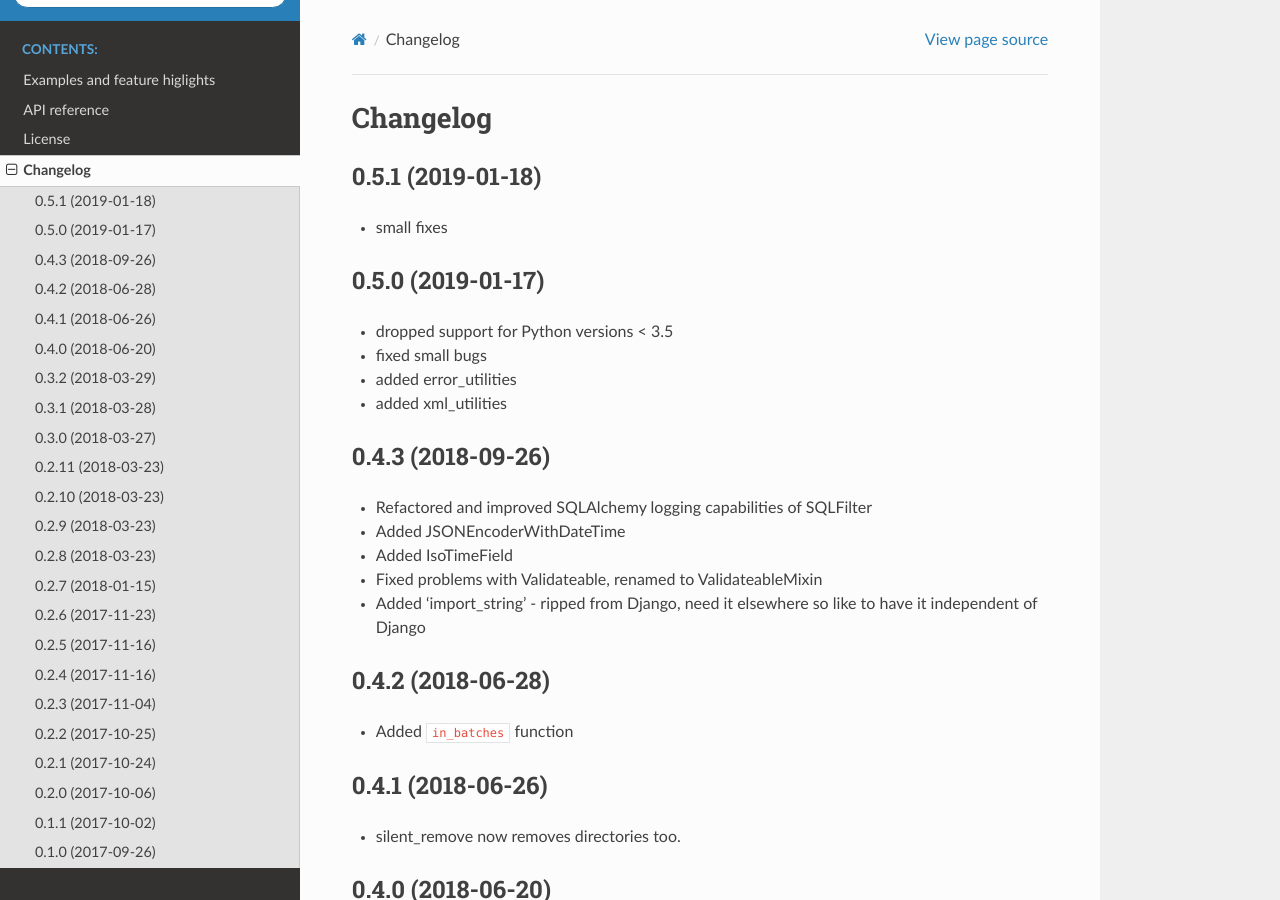
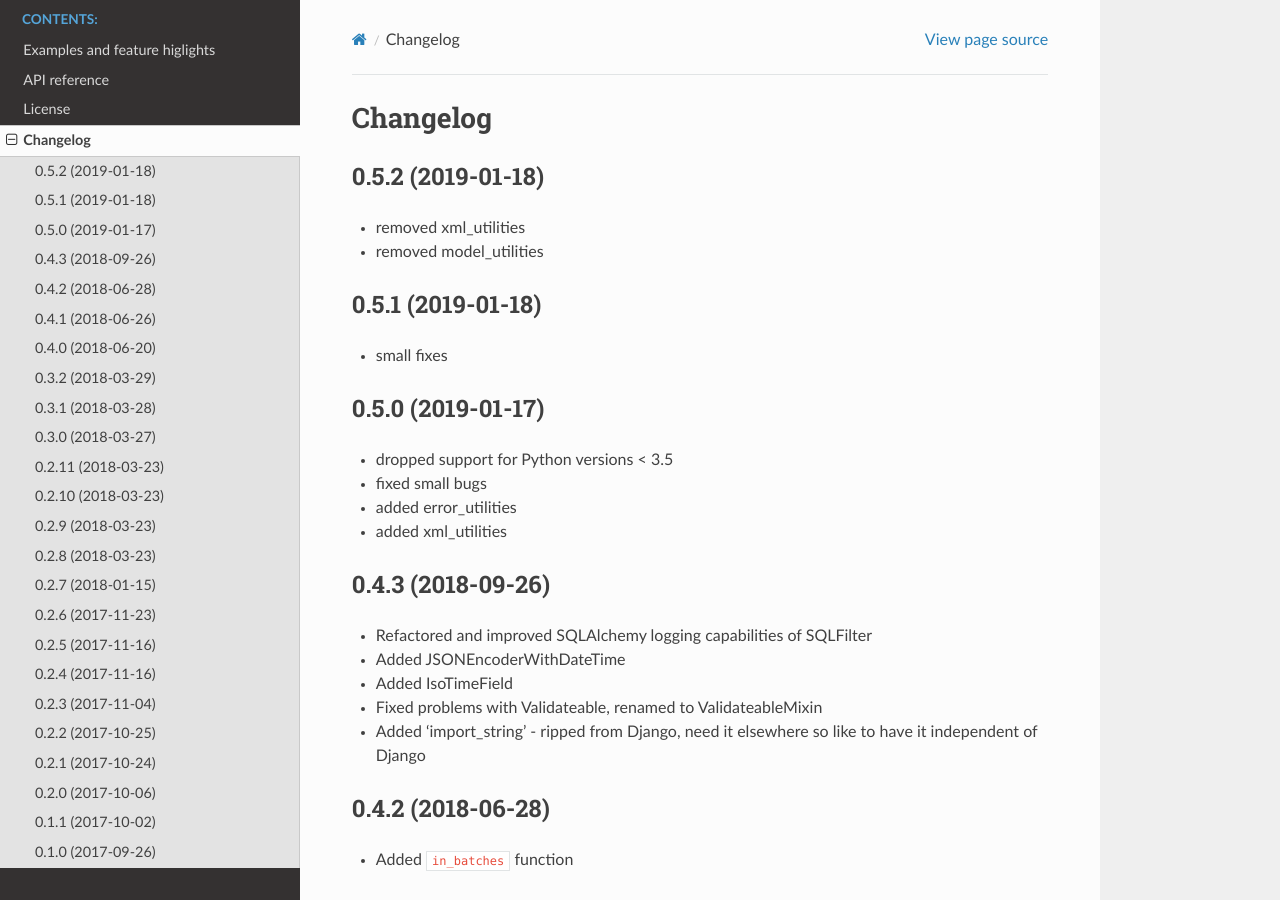
Before and after one commit to tadams42/seveno_pyutil, a Sphinx documentation site: the page built from docs/changelog.rst, in a window 1280 px wide and 900 px high. Built offline with Sphinx 7.4.7 and the Read the Docs theme 2.0.0, drawn with Linux system fonts in a browser that asks for light colours.

Commit message:
Bump version: 0.5.1 → 0.5.2

```diff
--- a/CHANGELOG.md
+++ b/CHANGELOG.md
@@ -1,4 +1,9 @@
 # Changelog
+
+## 0.5.2 (2019-01-18)
+
+- removed xml_utilities
+- removed model_utilities
 
 ## 0.5.1 (2019-01-18)
 
--- a/docs/conf.py
+++ b/docs/conf.py
@@ -70,7 +70,7 @@ copyright = ", ".join(str(y) for y in range(2017, datetime.now().year + 1)) + ',
 # |version| and |release|, also used in various other places throughout the
 # built documents.
 #
-version = release = '0.5.1'
+version = release = '0.5.2'
 
 # The language for content autogenerated by Sphinx. Refer to documentation
 # for a list of supported languages.
--- a/setup.cfg
+++ b/setup.cfg
@@ -1,5 +1,5 @@
 [bumpversion]
-current_version = 0.5.1
+current_version = 0.5.2
 
 [bdist_wheel]
 universal = 1
--- a/setup.py
+++ b/setup.py
@@ -26,7 +26,7 @@ def read(*names, **kwargs):
 
 setup(
     name="seveno_pyutil",
-    version='0.5.1',
+    version='0.5.2',
     license='MIT',
     description="Various unsorted Python utilities",
     long_description='%s\n%s' % (
--- a/src/seveno_pyutil/__init__.py
+++ b/src/seveno_pyutil/__init__.py
@@ -1,4 +1,4 @@
-__version__ = "0.5.1"
+__version__ = "0.5.2"
 
 import logging
 
```
